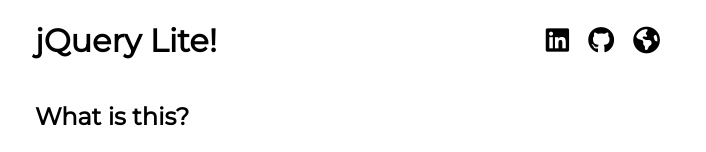
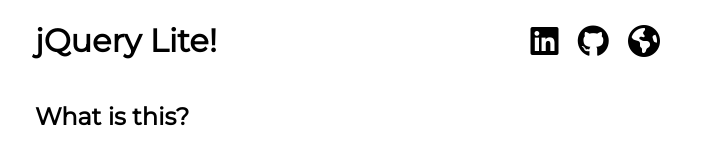
Before and after one commit to ldtcooper/jQuery-lite, a plain HTML site: page index.html in a window 1280 px wide. Shown: the top 152 px of the page, without its empty margins (285-991 px from the left). Drawn offline with Linux system fonts and the light colour scheme.

Commit message:
Enlarge fa icons

```diff
--- a/index.html
+++ b/index.html
@@ -12,9 +12,9 @@
     <header>
       <h1>jQuery Lite!</h1>
       <div class="buttons">
-        <a href="https://www.linkedin.com/in/ldtcooper/"><i class="fa fa-linkedin-square" aria-hidden="true"></i></a>
-        <a href="https://github.com/ldtcooper"><i class="fa fa-github" aria-hidden="true"></i></a>
-        <a href="https://www.logan-cooper.com"><i class="fa fa-globe" aria-hidden="true"></i></a>
+        <a href="https://www.linkedin.com/in/ldtcooper/"><i class="fa fa-linkedin-square" aria-hidden="true" style="font-size:24pt;"></i></a>
+        <a href="https://github.com/ldtcooper"><i class="fa fa-github" aria-hidden="true" style="font-size:24pt;"></i></a>
+        <a href="https://www.logan-cooper.com"><i class="fa fa-globe" aria-hidden="true" style="font-size:24pt;"></i></a>
       </div>
     </header>
     <div class='content' id="what-is-this">
```
